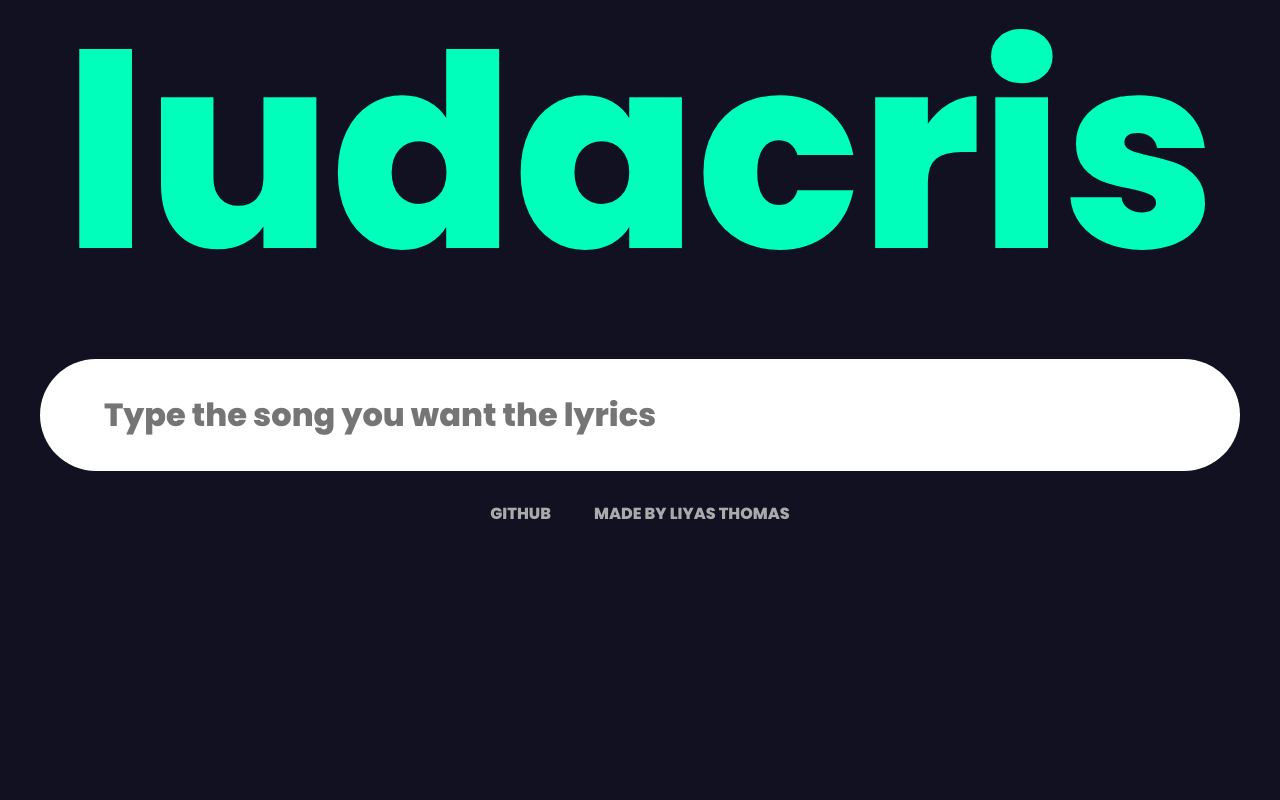
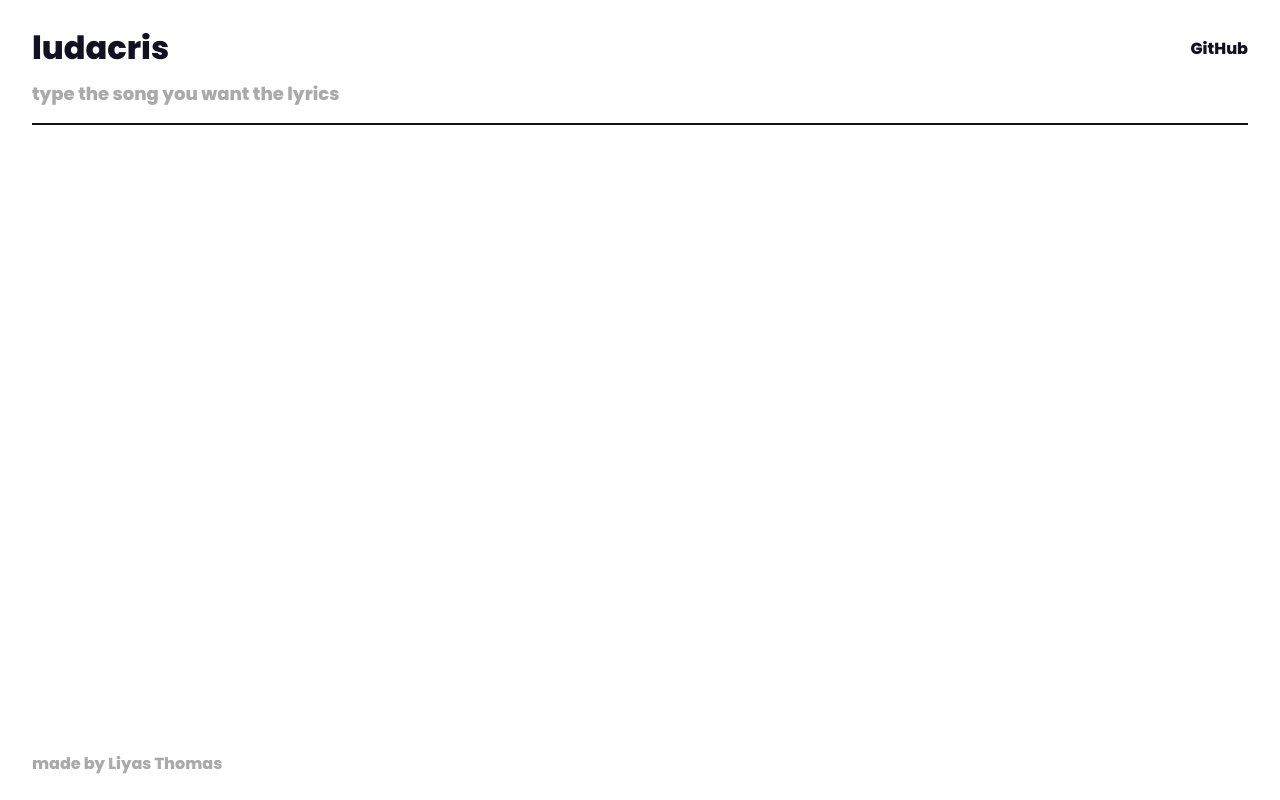
Before and after one commit to liyasthomas/ludacris, a plain HTML site: page index.html in a window 1280 px wide. Drawn offline with nearby package versions, Linux system fonts and the light colour scheme; some packages are replaced by stand-ins of ours; a script that the page names is missing.

Commit message:
:art: UI refactor

```diff
--- a/index.html
+++ b/index.html
@@ -16,39 +16,39 @@
 
   <body>
     <div class="container">
+      <div class="header">
         <div class="title">
           <h1 class="title-name">
             <a href="https://ludacris.netlify.com">ludacris</a>
           </h1>
+          <a
+            target="_blank"
+            title="The code is open-source"
+            href="https://github.com/liyasthomas/ludacris"
+            >GitHub</a
+          >
         </div>
-
         <div class="search">
           <input
             type="search"
             name="song"
             class="search-song"
             autofocus="autofocus"
-          placeholder="Type the song you want the lyrics"
+            placeholder="type the song you want the lyrics"
             id="search-input"
           />
+        </div>
+      </div>
       <ul class="results" id="results"></ul>
-      </div>
       <div class="lyrics" id="lyrics"></div>
-    </div>
-
       <div class="credits">
         <a
           target="_blank"
-        title="The code is open-source"
-        href="https://github.com/liyasthomas/ludacris"
-        >Github</a
+          title="Made by Liyas Thomas"
+          href="https://github.com/liyasthomas"
+          >made by Liyas Thomas</a
         >
-      <a
-        target="_blank"
-        title="Made by NTag"
-        href="https://github.com/liyasthomas"
-        >Made by Liyas Thomas</a
-      >
+      </div>
     </div>
 
     <script
--- a/search.js
+++ b/search.js
@@ -67,11 +67,11 @@ function songLyrics(song) {
   $.getJSON(apiUrl + "/v1/" + song.artist + "/" + song.title, function(data) {
     var html = '<h3 class="lyrics-title">' + song.display + "</h3>";
     html +=
-      '<div class="copy-lyrics" id="copy-lyrics" data-clipboard-target="#thelyrics">Copy the lyrics <span id="copy-ok"></span></div>';
-    html +=
-      '<div id="thelyrics" class="lyrics">' +
+      '<div id="thelyrics" class="thelyrics">' +
       data.lyrics.replace(/\n/g, "<br />") +
       "</div>";
+    html +=
+      '<div class="copy-lyrics" id="copy-lyrics" data-clipboard-target="#thelyrics">Copy the lyrics <span id="copy-ok"></span></div>';
     lyricsDiv.html(html);
     lyricsDiv.slideDown();
     var copyl = new Clipboard("#copy-lyrics");
--- a/style.css
+++ b/style.css
@@ -1,71 +1,126 @@
 :root {
-  --bg-color: #112;
-  --fg-color: #fff;
-  --ac-color: #0fb;
+  --bg-color: #fff;
+  --fg-color: #112;
+  --ac-color: #112;
 }
+
+* {
+  box-sizing: border-box;
+  outline: 0;
+  border: 0;
+  font-family: "Poppins", sans-serif;
+}
+
+::-webkit-scrollbar {
+  background: transparent;
+}
+
+::-webkit-scrollbar-thumb {
+  background: var(--fg-color);
+}
+
+::-webkit-scrollbar-thumb:hover {
+  background: var(--fg-color);
+}
+
+::placeholder {
+  color: #aaa;
+  text-overflow: ellipsis;
+  transition: all 0.2s;
+}
+
+::selection {
+  background: var(--fg-color);
+  color: var(--bg-color);
+}
+
+@keyframes fadein {
+  from {
+    opacity: 0;
+  }
+
+  to {
+    opacity: 1;
+  }
+}
+
 html {
-  height: 100%;
+  scroll-behavior: smooth;
 }
 
 body {
+  margin: 0;
+  padding: 0;
   background-color: var(--bg-color);
-  background-image: url();
   color: var(--fg-color);
-  margin: 0px;
-  padding: 0px;
+  font-weight: 400;
+  font-size: 16px;
   font-family: "Poppins", sans-serif;
-  font-weight: 400;
+  transition: all 0.2s;
+  animation: fadein 0.2s;
+  -webkit-tap-highlight-color: transparent;
+  -webkit-touch-callout: none;
+  -webkit-user-select: none;
+  user-select: none;
 }
 
 a {
+  color: var(--ac-color);
   text-decoration: none;
+  font-weight: 800;
 }
 
 a:hover {
   color: var(--ac-color);
+  transition: all 0.2s;
 }
 
 .container {
-  padding: 0;
+  display: flex;
+  flex-direction: column;
+  height: 100vh;
+}
+
+.header {
+  display: flex;
+  flex-direction: column;
+  padding: 16px;
 }
 
 .title {
-  margin-bottom: 30px;
-  padding: 20px;
+  display: flex;
+  flex: 1;
+  margin: 16px 16px 0;
   color: var(--ac-color);
-  text-align: center;
+  align-items: center;
+  justify-content: space-between;
 }
 
 .title-name {
-  font-size: 21vw;
   font-weight: 800;
   line-height: 1;
   margin: 0;
 }
 
-.title-name a {
-  color: var(--ac-color);
-}
-
-.title-name a:hover {
-  color: var(--ac-color);
-}
-
 .search {
-  margin: 20px;
-  padding: 20px;
+  display: flex;
+  flex: 1;
+  flex-direction: column;
 }
 
 .search-song {
-  width: 100%;
+  display: flex;
+  flex: 1;
   border: none;
-  color: #112;
-  font-size: 32px;
+  color: var(--fg-color);
+  font-size: 18px;
   font-family: "Poppins", sans-serif;
   font-weight: 800;
-  padding: 32px 64px;
-  border-radius: 120px;
+  padding: 16px 0;
+  margin: 0 16px;
   outline: none;
+  text-overflow: ellipsis;
+  border-bottom: 2px solid var(--fg-color);
 }
 
 .search-song:focus {
@@ -73,19 +128,20 @@ a:hover {
 }
 
 .results {
+  display: flex;
+  flex: 1;
+  flex-direction: column;
   margin: 0px;
   padding: 0px;
   list-style-type: none;
-  padding-top: 10px;
-  margin-bottom: -20px;
 }
 
 .result {
-  border-bottom: 1px solid var(--ac-color);
-  padding-left: 20px;
-  padding-right: 20px;
-  padding-top: 10px;
-  padding-bottom: 10px;
+  font-family: "Poppins", sans-serif;
+  font-weight: 800;
+  border-bottom: 1px solid #ddd;
+  padding: 16px 0;
+  margin: 0 32px;
   cursor: pointer;
 }
 
@@ -98,14 +154,13 @@ a:hover {
 }
 
 .lyrics {
-  margin: 20px;
-  padding-left: 20px;
-  padding-right: 20px;
-  padding-bottom: 70px;
+  display: flex;
+  flex-direction: column;
+  flex: 1;
+  padding: 0 32px 32px;
 }
 
 .lyrics-title {
-  text-align: center;
 }
 
 .copy-lyrics {
@@ -116,19 +171,14 @@ a:hover {
 }
 
 .credits {
+  display: flex;
+  align-items: center;
+  justify-content: space-between;
   font-weight: 800;
-  text-transform: uppercase;
-  width: 100%;
-  text-align: center;
+  padding: 16px 32px;
 }
 
 .credits a {
   color: #aaa;
-  display: inline-block;
-  margin-left: 20px;
-  margin-right: 20px;
+  padding: 8px 0;
 }
-
-.lyrics {
-  font-size: 32px;
-}
```
Lines whose indentation alone changed are shown as unchanged.
